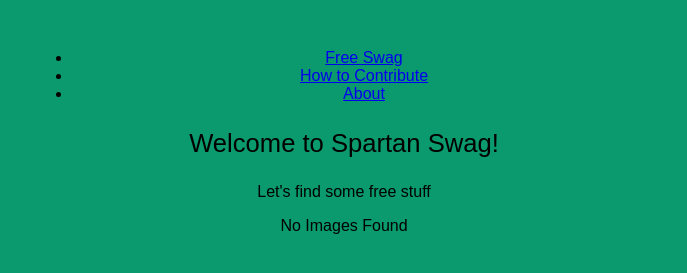
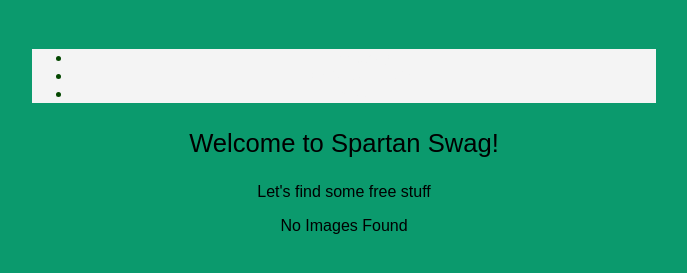
Before and after one commit to kayashin/spartahack9, a website: page index.html in a window 1280 px wide. Shown: the part 143-416 px from the top of the page, without its empty margins (296-983 px from the left). Drawn offline with nearby package versions, Linux system fonts and the light colour scheme; no server answers.

Commit message:
Update style.css
nav bar

```diff
--- a/css/style.css
+++ b/css/style.css
@@ -15,12 +15,12 @@
     margin: auto;
 }
 
-.navbar{
+#navbar{
     background-color: #f4f4f4;
     color: #044700;
 }
 
-.navbar a{
+#navbar a{
     color: #f4f4f4;
     text-decoration: none;
     font-size: 14px;
```
